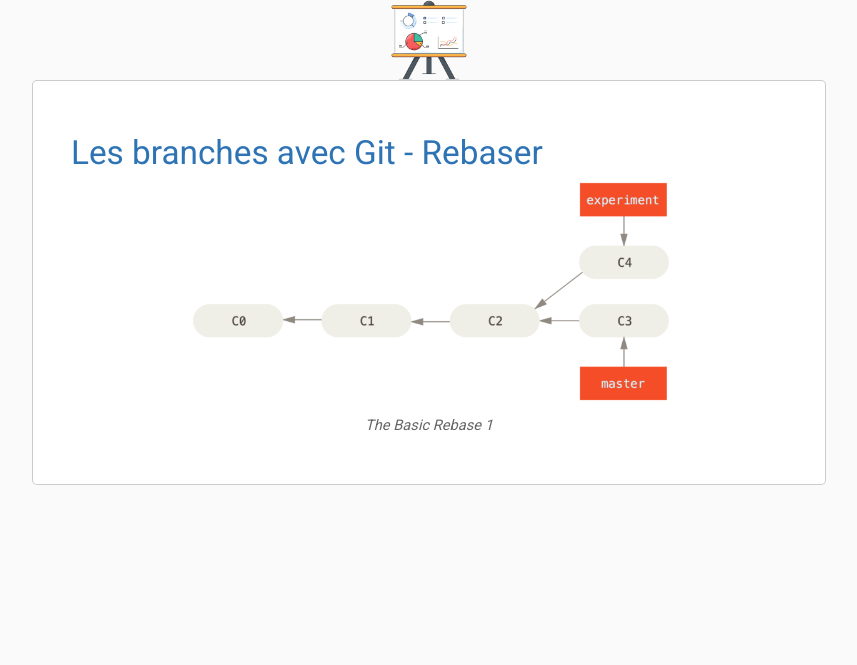
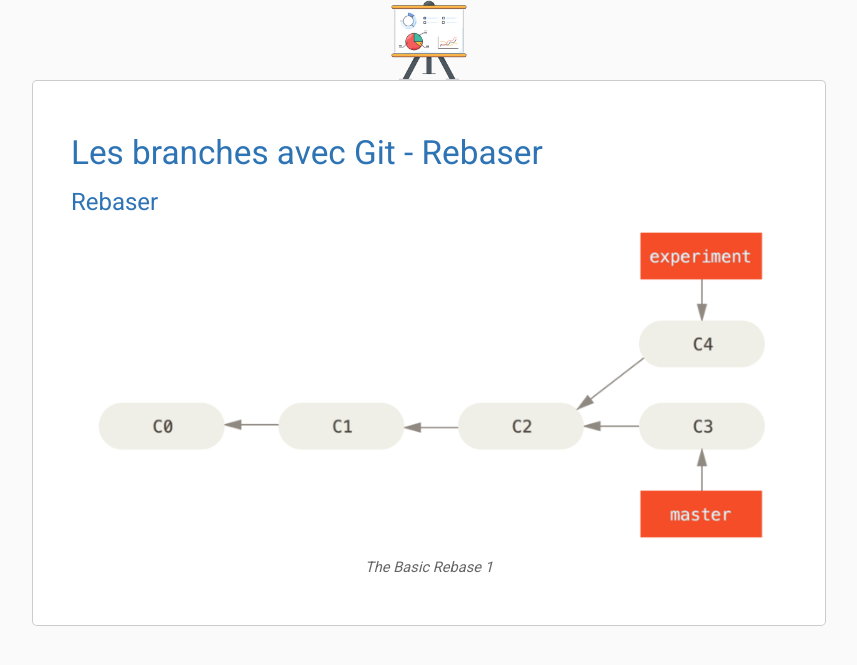
Before and after one commit to labs-web/rappel-niveau2, a Jekyll site: the page built from docs/git-Les-branches-avec-Git/Git-Branching-Rebasing/Git-Branching-Rebasing.md, in a window 1280 px wide. Shown: the top 665 px of the page, without its empty margins (211-1068 px from the left). Built offline with Jekyll 4.4.1, drawn with Linux system fonts in a browser that asks for light colours; our own code applies the rules of GitHub Pages for plain Markdown files.

Commit message:
update my work

```diff
--- a/docs/git-Les-branches-avec-Git/Git-Branching-Rebasing/Git-Branching-Rebasing.md
+++ b/docs/git-Les-branches-avec-Git/Git-Branching-Rebasing/Git-Branching-Rebasing.md
@@ -6,5 +6,9 @@ order: 236
 
 # Les branches avec Git - Rebaser
 
-![The Basic Rebase](./images/basic-rebase-1.png){:width="500px" }
+<!-- new slide -->
+
+## Rebaser
+
+![The Basic Rebase](./images/basic-rebase-1.png){:width="700px" }
 *The Basic Rebase 1*
```
